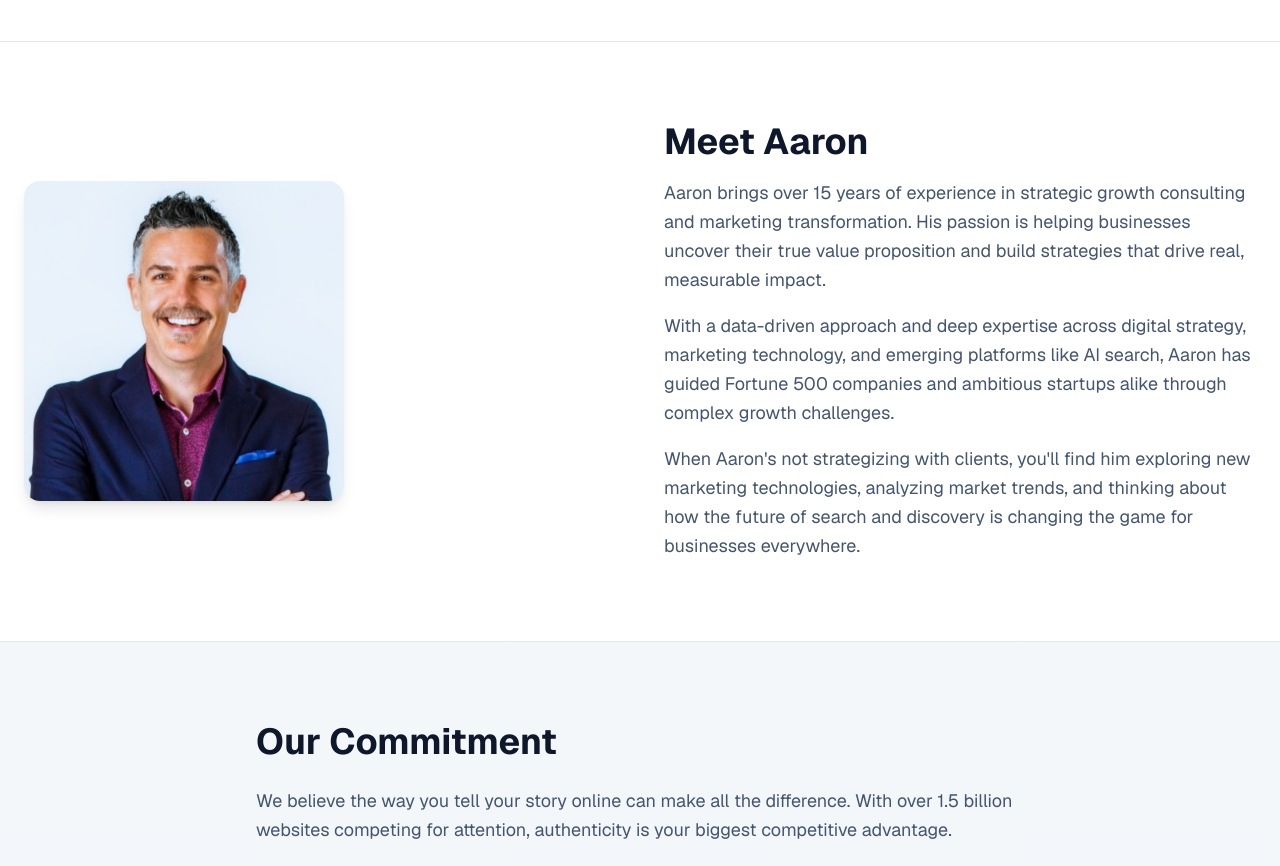
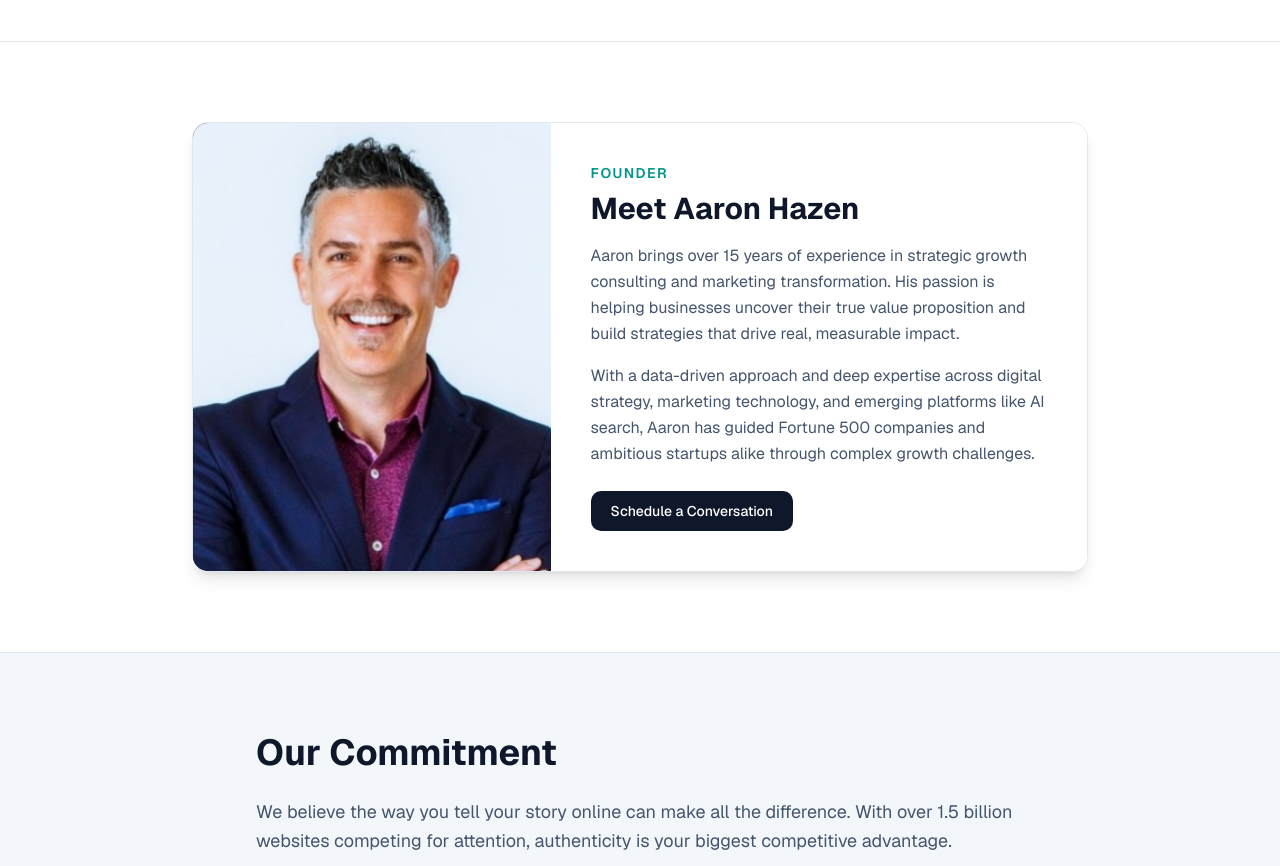
Before and after one commit to hazecraze/v0-chat-gpt-wireframe-site, a Next.js app: page /about in a window 1280 px wide. Shown: the part 1720-2586 px from the top of the page. Built offline with nearby package versions, Linux system fonts and the light colour scheme.

Commit message:
feat: redesign FounderSection and update CTA to Calendly
Unified photo and text in FounderSection; updated CTA links.

Co-authored-by: null <20567299+hazecraze@users.noreply.github.com>

```diff
--- a/app/about/page.tsx
+++ b/app/about/page.tsx
@@ -183,29 +183,44 @@ function FounderSection() {
   return (
     <section className="border-t border-slate-200 bg-white">
       <div className="container mx-auto px-6 py-20">
-        <div className="grid gap-8 md:gap-12 md:grid-cols-2 items-center">
-          <motion.div initial={{ opacity: 0, x: -20 }} whileInView={{ opacity: 1, x: 0 }} viewport={{ once: true }}>
-            <img src="/images/1739498273226.jpeg" alt="Founder" className="rounded-2xl shadow-lg max-w-xs" />
-          </motion.div>
-          <motion.div initial={{ opacity: 0, x: 20 }} whileInView={{ opacity: 1, x: 0 }} viewport={{ once: true }}>
-            <h2 className="text-4xl font-bold text-slate-900 mb-4">Meet Aaron</h2>
-            <p className="text-lg text-slate-600 leading-relaxed mb-4">
+        <motion.div
+          initial={{ opacity: 0, y: 20 }}
+          whileInView={{ opacity: 1, y: 0 }}
+          viewport={{ once: true }}
+          className="max-w-4xl mx-auto rounded-2xl border border-slate-200 shadow-lg overflow-hidden"
+        >
+          <div className="flex flex-col md:flex-row">
+            <div className="md:w-2/5 bg-slate-900 flex items-stretch">
+              <img
+                src="/images/1739498273226.jpeg"
+                alt="Aaron Hazen, Founder of Surge Council"
+                className="w-full h-72 md:h-auto object-cover object-top"
+              />
+            </div>
+            <div className="md:w-3/5 p-8 md:p-10 bg-white flex flex-col justify-center">
+              <p className="text-sm font-semibold text-teal-600 uppercase tracking-widest mb-2">Founder</p>
+              <h2 className="text-3xl font-bold text-slate-900 mb-4">Meet Aaron Hazen</h2>
+              <p className="text-slate-600 leading-relaxed mb-4">
                 Aaron brings over 15 years of experience in strategic growth consulting and marketing transformation. His
                 passion is helping businesses uncover their true value proposition and build strategies that drive real,
                 measurable impact.
               </p>
-            <p className="text-lg text-slate-600 leading-relaxed mb-4">
+              <p className="text-slate-600 leading-relaxed mb-4">
                 With a data-driven approach and deep expertise across digital strategy, marketing technology, and emerging
                 platforms like AI search, Aaron has guided Fortune 500 companies and ambitious startups alike through
                 complex growth challenges.
               </p>
-            <p className="text-lg text-slate-600 leading-relaxed">
-              When Aaron's not strategizing with clients, you'll find him exploring new marketing technologies,
-              analyzing market trends, and thinking about how the future of search and discovery is changing the game
-              for businesses everywhere.
-            </p>
+              <a
+                href="https://calendly.com/aaron-surgecouncil"
+                target="_blank"
+                rel="noopener noreferrer"
+                className="mt-2 self-start rounded-lg px-5 py-2.5 bg-slate-900 text-white text-sm font-medium hover:bg-slate-800 transition"
+              >
+                Schedule a Conversation
+              </a>
+            </div>
+          </div>
         </motion.div>
-        </div>
       </div>
     </section>
   )
@@ -250,7 +265,9 @@ function CTASection() {
             Let's talk about your business and explore how Surge Council can help accelerate your growth.
           </p>
           <a
-            href="/#contact"
+            href="https://calendly.com/aaron-surgecouncil"
+            target="_blank"
+            rel="noopener noreferrer"
             className="mt-8 inline-flex rounded-lg px-6 py-3 bg-slate-900 text-white font-medium hover:bg-slate-800 transition"
           >
             Schedule a Consultation
```
Lines whose indentation alone changed are shown as unchanged.
